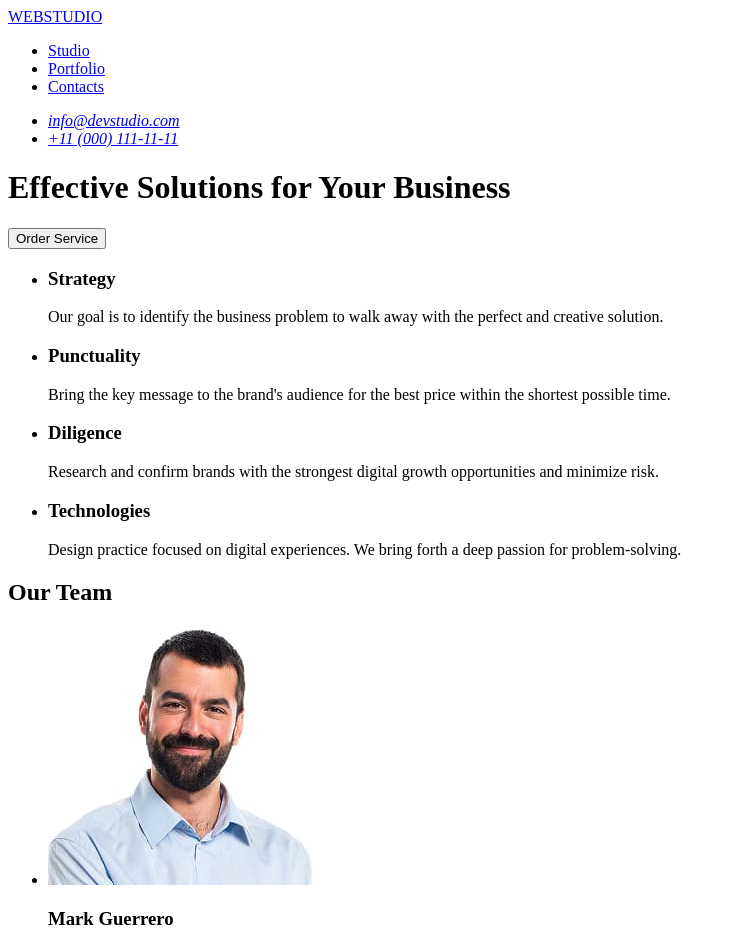
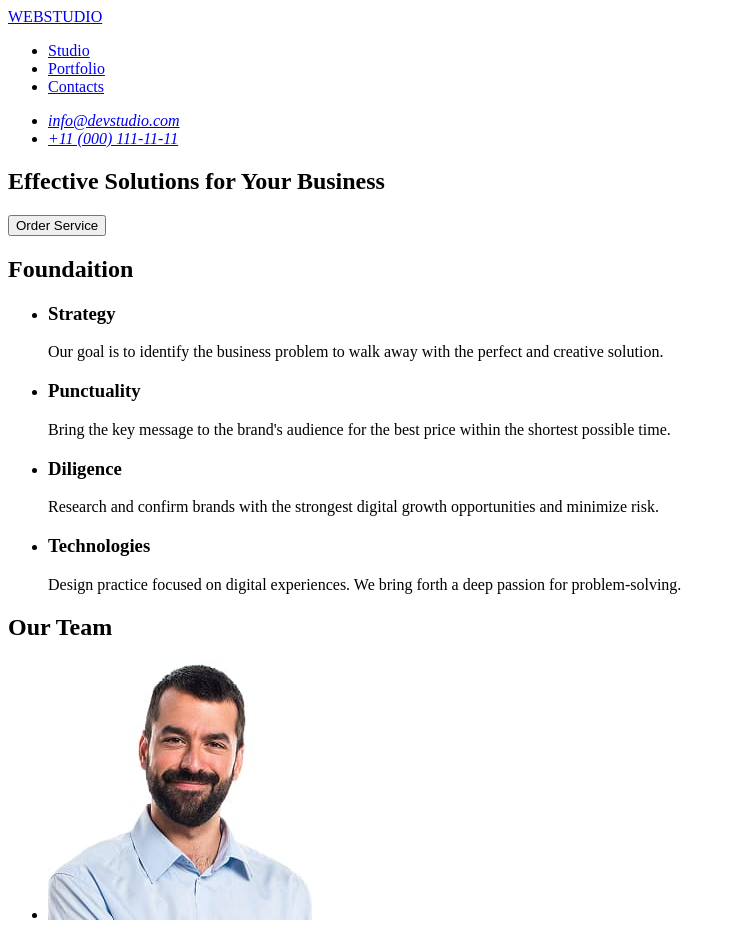
Before and after one commit to Yevhen-Artiukhov/goit-markup-hw-01, a plain HTML site: page index.html in a window 1280 px wide. Shown: the top 933 px of the page, without its empty margins (0-736 px from the left). Drawn offline with Linux system fonts and the light colour scheme.

Commit message:
add markup

```diff
--- a/index.html
+++ b/index.html
@@ -30,13 +30,14 @@
 
     <main>
       <!-- Solutions -->
-      <div>
+      <section>
         <h1>Effective Solutions for Your Business</h1>
         <button type="button">Order Service</button>
-      </div>
+      </section>
 
-      <!-- Discr -->
+      <!-- Foundaitions -->
       <section>
+        <h2>Foundaition</h2>
         <ul>
           <li>
             <h3>Strategy</h3>
@@ -118,7 +119,7 @@
     </main>
 
     <footer>
-      <a href="./index.html"><span>WEB</span><span>STUDIO</span></a>
+      <a href="./index.html">WEBSTUDIO</a>
       <p>
         Increase the flow of customers and sales for your business with digital
         marketing & growth solutions.
```
